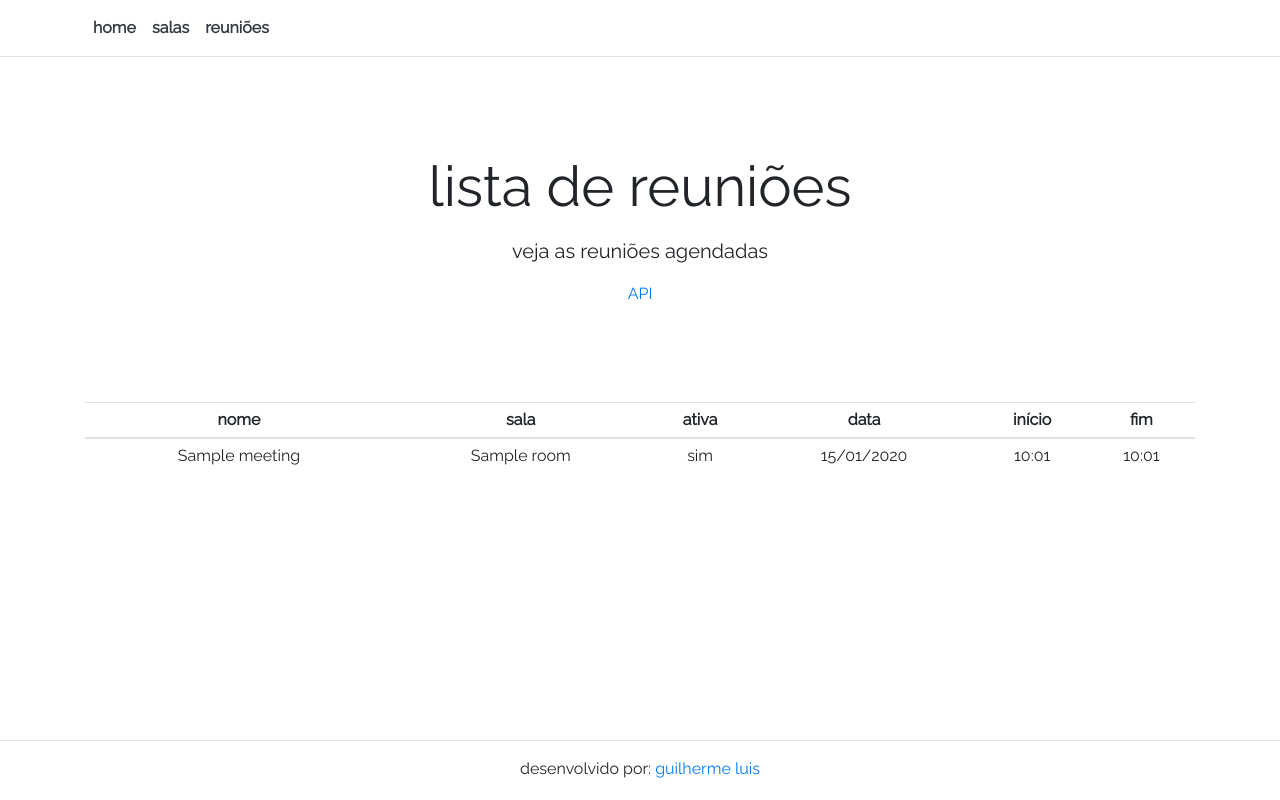
After one commit to guilehm/rooms, a Django app: page /meeting/list/ in a window 1280 px wide. The commit adds this page. Run offline with Django 3.2, Linux system fonts and the light colour scheme; tables that the repository leaves empty hold one stand-in row (values such as "Sample post"); some libraries are stand-ins or nearby versions.

Commit message:
Create meeting serializer, meeting list view and template

```diff
--- a/core/templates/core/base.html
+++ b/core/templates/core/base.html
@@ -25,6 +25,9 @@
                     <li class="nav-link">
                         <a class="text-dark" href="{% url 'core:room-list' %}"><strong>salas</strong></a>
                     </li>
+                    <li class="nav-link">
+                        <a class="text-dark" href="{% url 'core:meeting-list' %}"><strong>reuniões</strong></a>
+                    </li>
                 </ul>
             </div>
         </div>
--- /dev/null
+++ b/core/templates/core/meeting_list.html
@@ -0,0 +1,43 @@
+{% extends 'core/base.html' %}
+{% load core_tags %}
+{% block content %}
+    <div class="container text-center py-5 my-5">
+        <h1 class="display-4">lista de reuniões</h1>
+        <p class="lead mt-3">
+            veja as reuniões agendadas
+        </p>
+        <a href="{% url 'api:meeting-list' %}" class="">API</a>
+    </div>
+    <div class="container text-center">
+        {% if meetings %}
+            <table class="table table-sm table-hover">
+                <thead>
+                    <tr>
+                        <th scope="col">nome</th>
+                        <th scope="col">sala</th>
+                        <th scope="col">ativa</th>
+                        <th scope="col">data</th>
+                        <th scope="col">início</th>
+                        <th scope="col">fim</th>
+                    </tr>
+                </thead>
+                <tbody>
+                    {% for meeting in meetings %}
+                        <tr>
+                            <td>{{ meeting.name|default:'' }}</td>
+                            <td>{{ meeting.room.name|default:'' }}</td>
+                            <td>{{ meeting.active|translation|lower|default:'' }}</td>
+                            <td>{{ meeting.start|date:'d/m/Y'|default:'' }}</td>
+                            <td>{{ meeting.start|date:'H:m'|default:'' }}</td>
+                            <td>{{ meeting.end|date:'H:m'|default:'' }}</td>
+                        </tr>
+                    {% endfor %}
+                </tbody>
+            </table>
+        {% else %}
+            <div class="alert alert-danger" role="alert">
+                <strong>Oops!</strong> Nenhuma <a class="alert-link">reunião</a> agendada.
+            </div>
+        {% endif %}
+    </div>
+{% endblock %}
--- a/core/templates/core/room_list.html
+++ b/core/templates/core/room_list.html
@@ -14,7 +14,7 @@
                 <thead>
                     <tr>
                         <th scope="col">#</th>
-                        <th scope="col">name</th>
+                        <th scope="col">nome</th>
                         <th scope="col">slug</th>
                         <th scope="col">ativa</th>
                     </tr>
--- a/core/urls.py
+++ b/core/urls.py
@@ -8,4 +8,5 @@ app_name = 'core'
 urlpatterns = [
     path('', views.index, name='index'),
     path('room/list/', views.room_list, name='room-list'),
+    path('meeting/list/', views.meeting_list, name='meeting-list'),
 ]
--- a/core/views.py
+++ b/core/views.py
@@ -1,6 +1,6 @@
 from django.shortcuts import render
 
-from core.models import Room
+from core.models import Room, Meeting
 
 
 def index(request):
@@ -12,3 +12,10 @@ def room_list(request):
     return render(request, 'core/room_list.html', {
         'rooms': rooms,
     })
+
+
+def meeting_list(request):
+    meetings = Meeting.objects.all()
+    return render(request, 'core/meeting_list.html', {
+        'meetings': meetings,
+    })
--- a/rooms/urls.py
+++ b/rooms/urls.py
@@ -23,6 +23,7 @@ from rooms import settings
 
 router = routers.DefaultRouter()
 router.register(r'rooms', api_views.RoomViewSet)
+router.register(r'meetings', api_views.MeetingViewSet)
 
 
 urlpatterns = [
```
Also changed, not shown: api/serializers.py (+7 -1 lines), api/views.py (+8 -2 lines).
